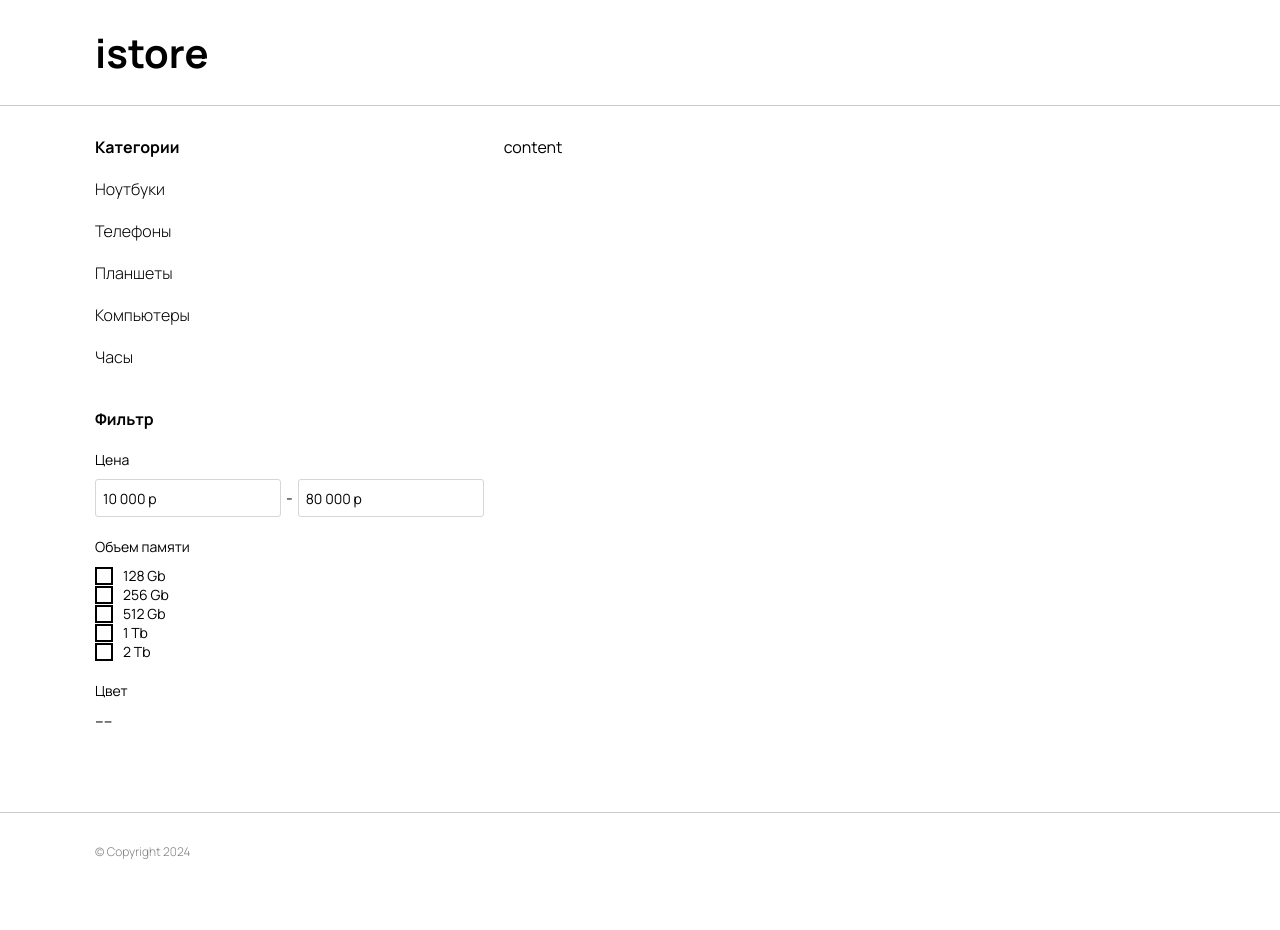
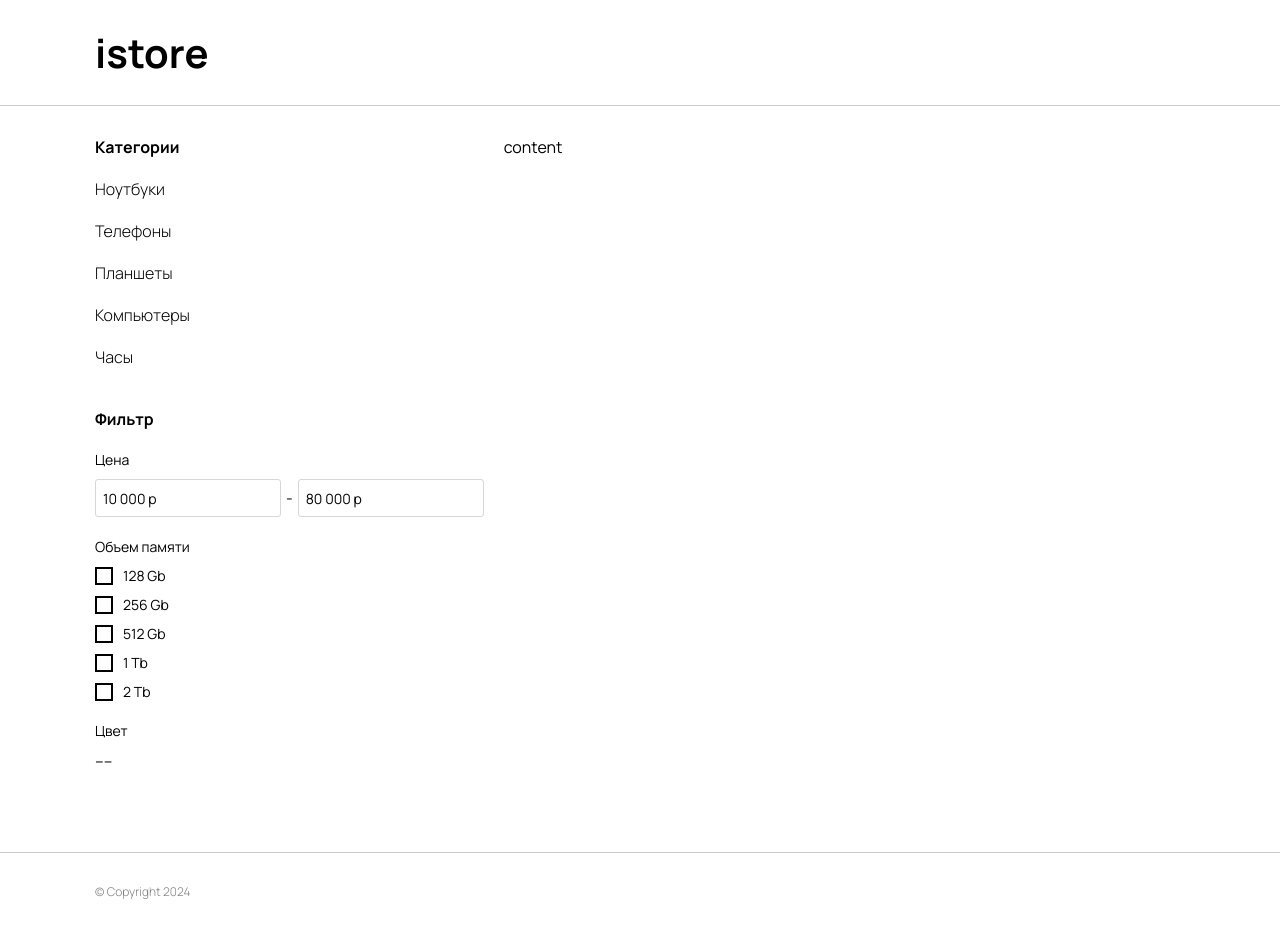
Before and after one commit to Nattyme/istore, a React (Create React App) app: page / in a window 1280 px wide. Before the commit the page ends 890 px from the top, so only its background shows below. Built offline with nearby package versions, Linux system fonts and the light colour scheme.

Commit message:
checkbox style correction

```diff
--- a/src/components/Filter/Filter.js
+++ b/src/components/Filter/Filter.js
@@ -29,10 +29,10 @@ function Filter () {
 
                     <div className="filter">
                         <div className="filter__title">Объем памяти</div>
-                        <div className="filter__body">
+                        <div className="filter__body filter__body--checkbox-list">
 
                             {memoryList.map((el)=> {
-                                return <Checkbox value={el} />
+                                return <Checkbox key={el} value={el} />
                             })}
 
                         </div>
--- a/src/components/Filter/style.css
+++ b/src/components/Filter/style.css
@@ -8,3 +8,8 @@
     column-gap: 5px;
     align-items: center;
 }
+
+.filter__body--checkbox-list {
+    display: grid;
+    row-gap: 10px;
+}
--- a/src/index.css
+++ b/src/index.css
@@ -38,3 +38,7 @@ body {
     display: grid;
     gap: 20px;
 }
+
+label {
+    cursor: pointer;
+}
```
